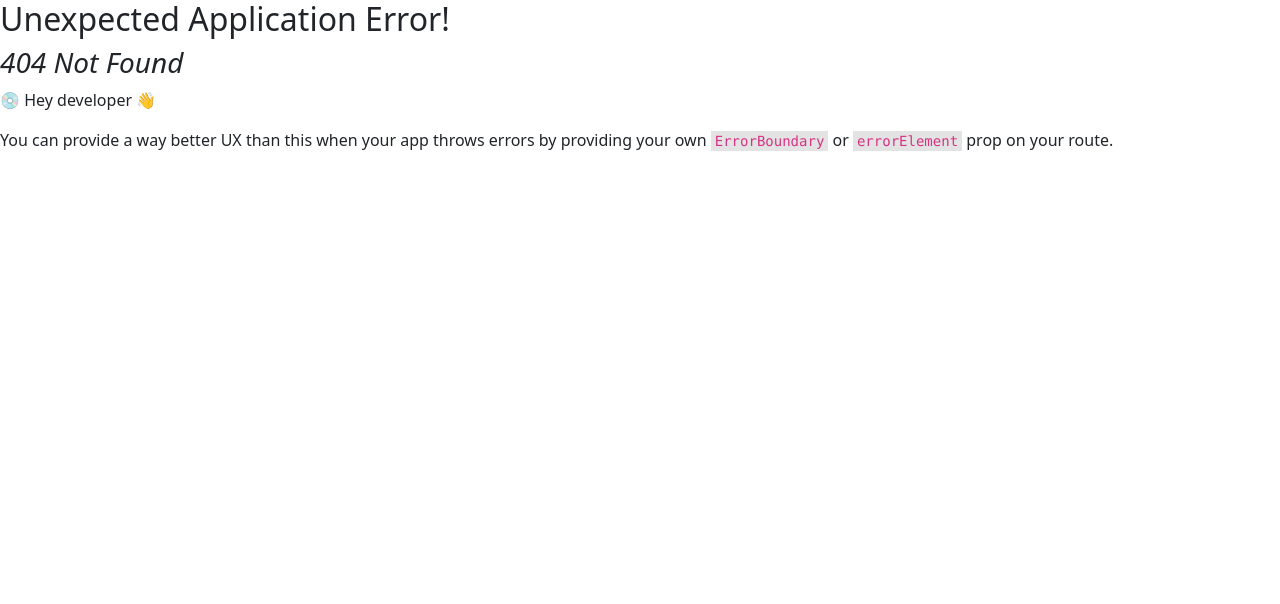
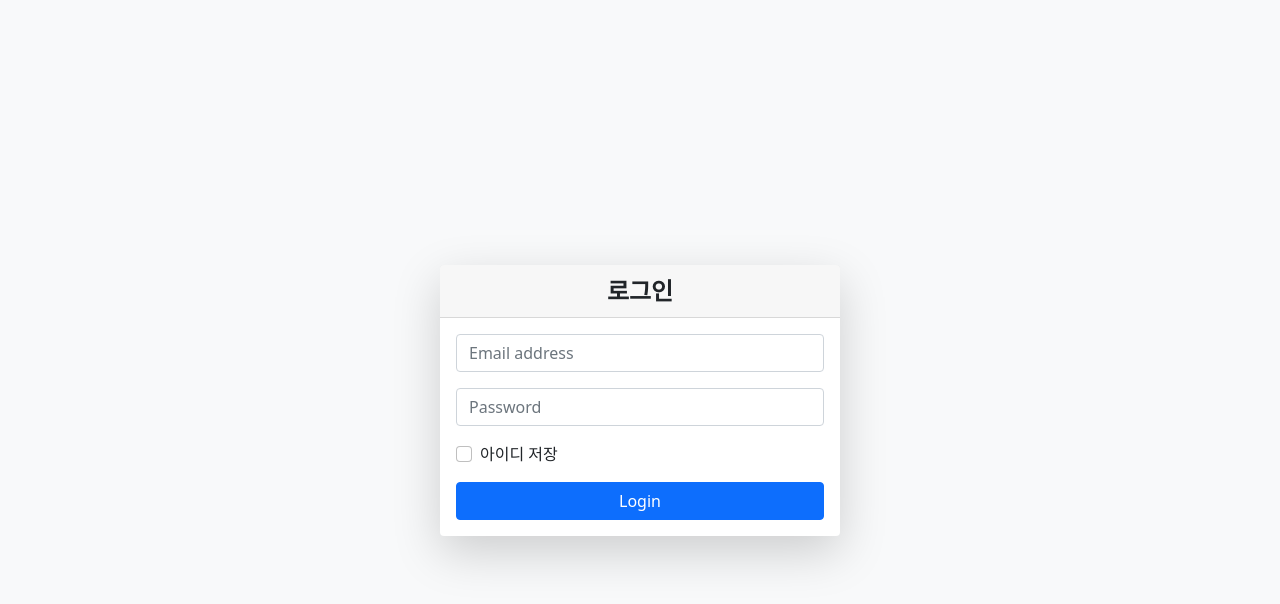
Before and after one commit to DanbPlusSTS/DanbplusProjectReact, a React (Create React App) app in the folder DanbplusProjectReact/: page /loginForm in a window 1280 px wide. Before the commit this address had no page. Shown: the top 604 px of the page. Built offline with nearby package versions, Linux system fonts and the light colour scheme.

Commit message:
로그인 확인중..

```diff
--- /dev/null
+++ b/DanbplusProjectReact/src/pages/login/LoginForm.jsx
@@ -0,0 +1,83 @@
+import { useState } from "react";
+import "bootstrap/dist/css/bootstrap.min.css";
+
+export default function Login() {
+  const [email, setEmail] = useState("");
+  const [password, setPassword] = useState("");
+  const [remember, setRemember] = useState(false);
+  const [error, setError] = useState("");
+
+  const handleLogin = async () => {
+    setError(""); // 오류 메시지 초기화
+
+    // 로그인 데이터 콘솔 출력 (이 부분을 추가!)
+    console.log("id : " + email + " pw : " + password);
+
+    try {
+      const response = await fetch("http://localhost:8080/api/v1/login/login.act", {
+        method: "POST",
+        headers: {
+          "Content-Type": "application/json",
+        },
+        body: JSON.stringify({ id: email, pw: password }), // 백엔드에서 요구하는 데이터 형식 맞추기
+      });
+
+      const data = await response.json();
+
+      if (response.ok) {
+        alert("로그인 성공!");
+        console.log("Login Success:", data);
+        window.location.href = "/";
+      } else {
+        setError(data.message || "로그인 실패!");
+      }
+    } catch (err) {
+      console.error("Login Error:", err);
+      setError("서버와 연결할 수 없습니다.");
+    }
+  };
+
+  return (
+    <div className="d-flex justify-content-center align-items-center vh-100 bg-light">
+      <div className="card shadow-lg border-0 rounded-lg" style={{ width: "25rem" }}>
+        <div className="card-header text-center fw-bold fs-4">로그인</div>
+        <div className="card-body">
+          {error && <div className="alert alert-danger">{error}</div>}
+          <div className="mb-3">
+            <input
+              type="email"
+              className="form-control"
+              placeholder="Email address"
+              value={email}
+              onChange={(e) => setEmail(e.target.value)}
+            />
+          </div>
+          <div className="mb-3">
+            <input
+              type="password"
+              className="form-control"
+              placeholder="Password"
+              value={password}
+              onChange={(e) => setPassword(e.target.value)}
+            />
+          </div>
+          <div className="form-check mb-3">
+            <input
+              className="form-check-input"
+              type="checkbox"
+              checked={remember}
+              onChange={() => setRemember(!remember)}
+              id="rememberId"
+            />
+            <label className="form-check-label" htmlFor="rememberId">
+              아이디 저장
+            </label>
+          </div>
+          <button className="btn btn-primary w-100" onClick={handleLogin}>
+            Login
+          </button>
+        </div>
+      </div>
+    </div>
+  );
+}
--- a/DanbplusProjectReact/src/routes/router.jsx
+++ b/DanbplusProjectReact/src/routes/router.jsx
@@ -1,8 +1,13 @@
 import { createBrowserRouter } from "react-router-dom";
 import HomePage from "../pages/home/HomePages";
+import Login from "../pages/login/LoginForm";
 import Layout from "../layouts/Layout";
 
 const router = createBrowserRouter([
+  {
+    path: "/loginForm", // 로그인 페이지는 레이아웃 없이 단독 표시
+    element: <Login />,
+  },
   {
     path: "/",
     element: <Layout />, // 전체 레이아웃 적용
```
